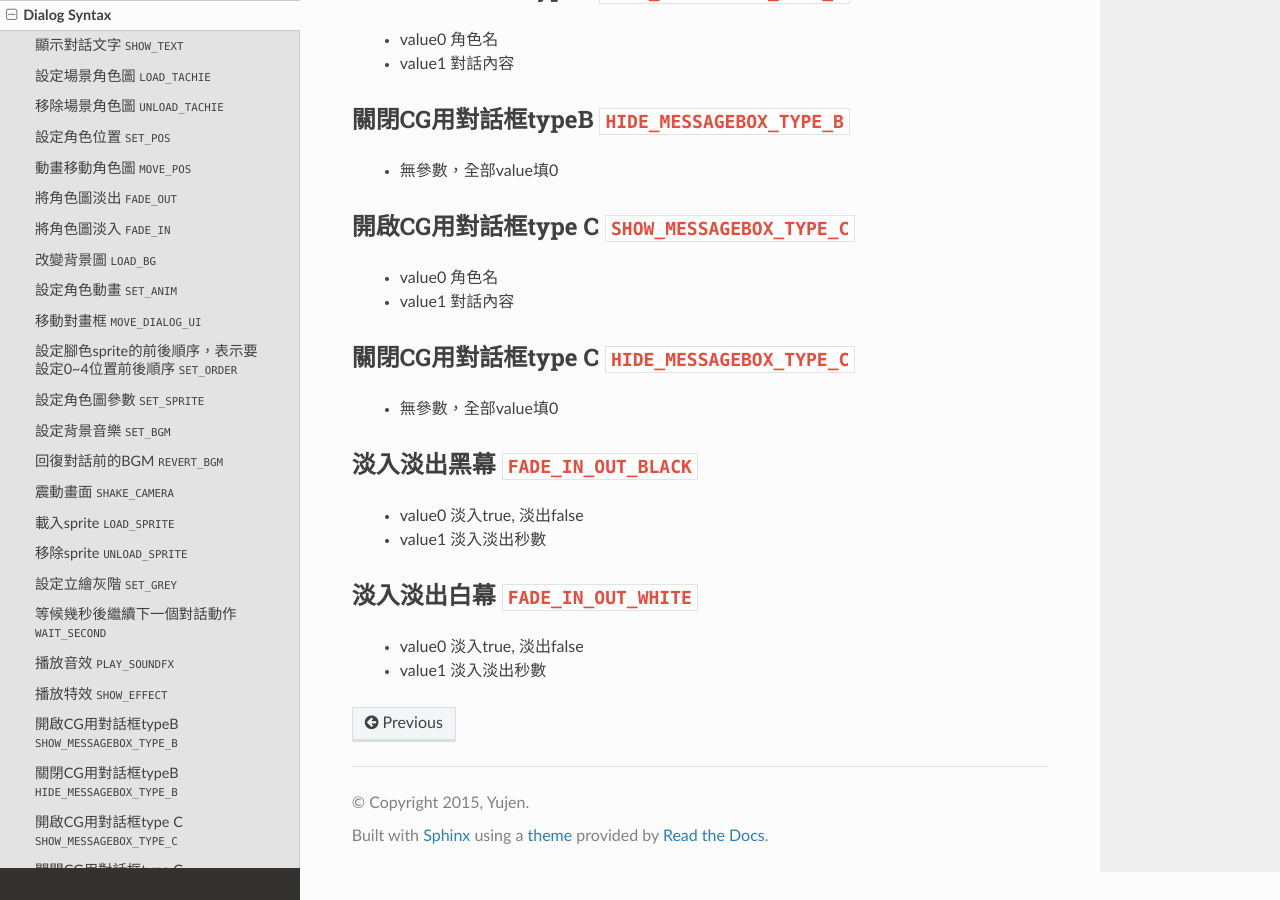
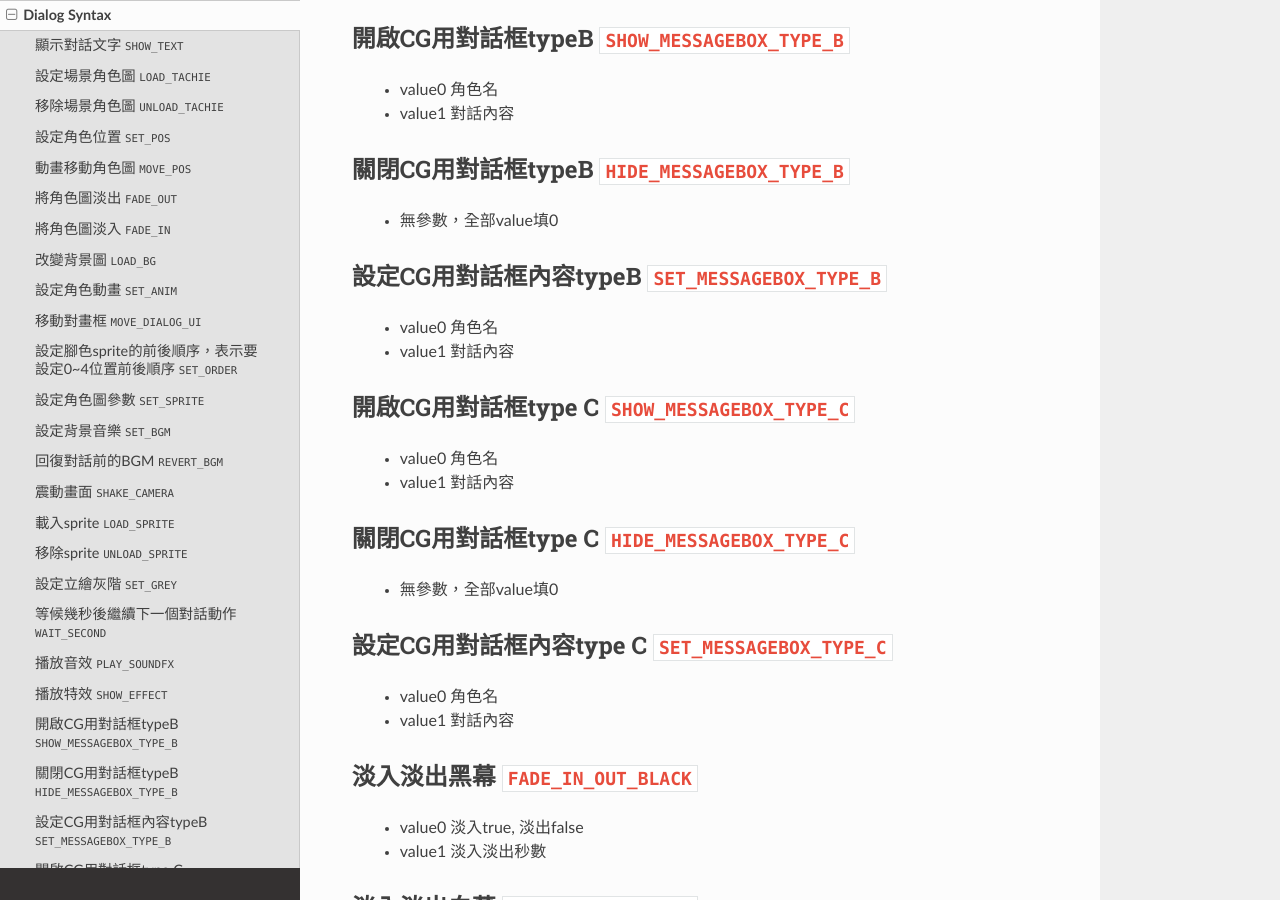
Before and after one commit to yujen/Senia-DevDoc, a Sphinx documentation site: the page built from docs/dialog-syntax.rst, in a window 1280 px wide and 900 px high, scrolled down 4369 px. Built offline with Sphinx 7.4.7 and the Read the Docs theme 2.0.0, drawn with Linux system fonts in a browser that asks for light colours; some of the changed text lies outside the part shown.

Commit message:
新增 設定CG用對話框內容typeB ``SET_MESSAGEBOX_TYPE_B`` 設定CG用對話框內容type C ``SET_MESSAGEBOX_TYPE_C``

```diff
--- a/docs/dialog-syntax.rst
+++ b/docs/dialog-syntax.rst
@@ -204,6 +204,13 @@ LibreOffice開啟csv的設定
    * 無參數，全部value填0
 
 
+設定CG用對話框內容typeB ``SET_MESSAGEBOX_TYPE_B``
+------------------------------------------------------------
+
+   * value0 角色名
+   * value1 對話內容
+
+
 開啟CG用對話框type C ``SHOW_MESSAGEBOX_TYPE_C``
 ------------------------------------------------------------
 
@@ -214,6 +221,12 @@ LibreOffice開啟csv的設定
 ------------------------------------------------------------
 
    * 無參數，全部value填0
+
+設定CG用對話框內容type C ``SET_MESSAGEBOX_TYPE_C``
+------------------------------------------------------------
+
+   * value0 角色名
+   * value1 對話內容
 
 
 淡入淡出黑幕 ``FADE_IN_OUT_BLACK``
```
